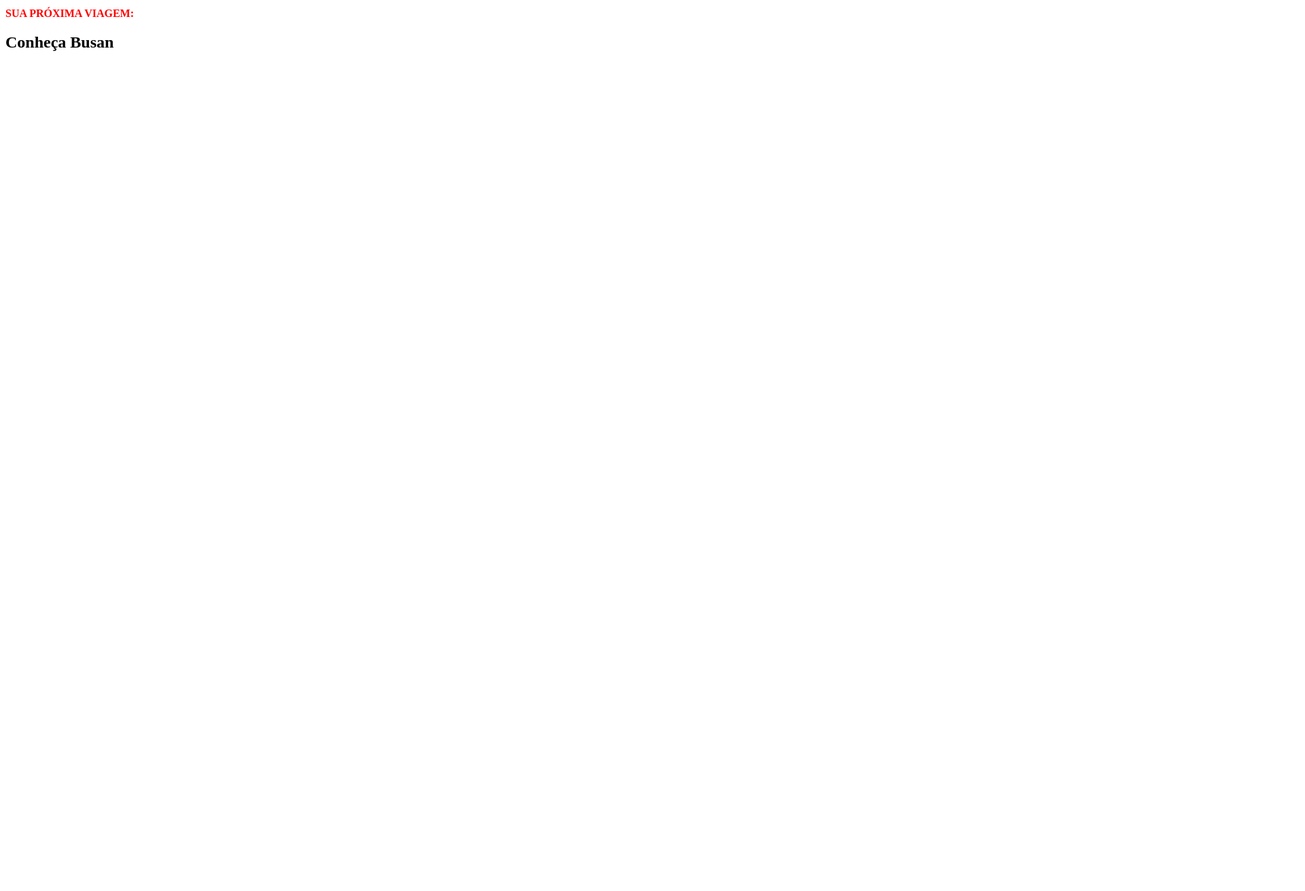
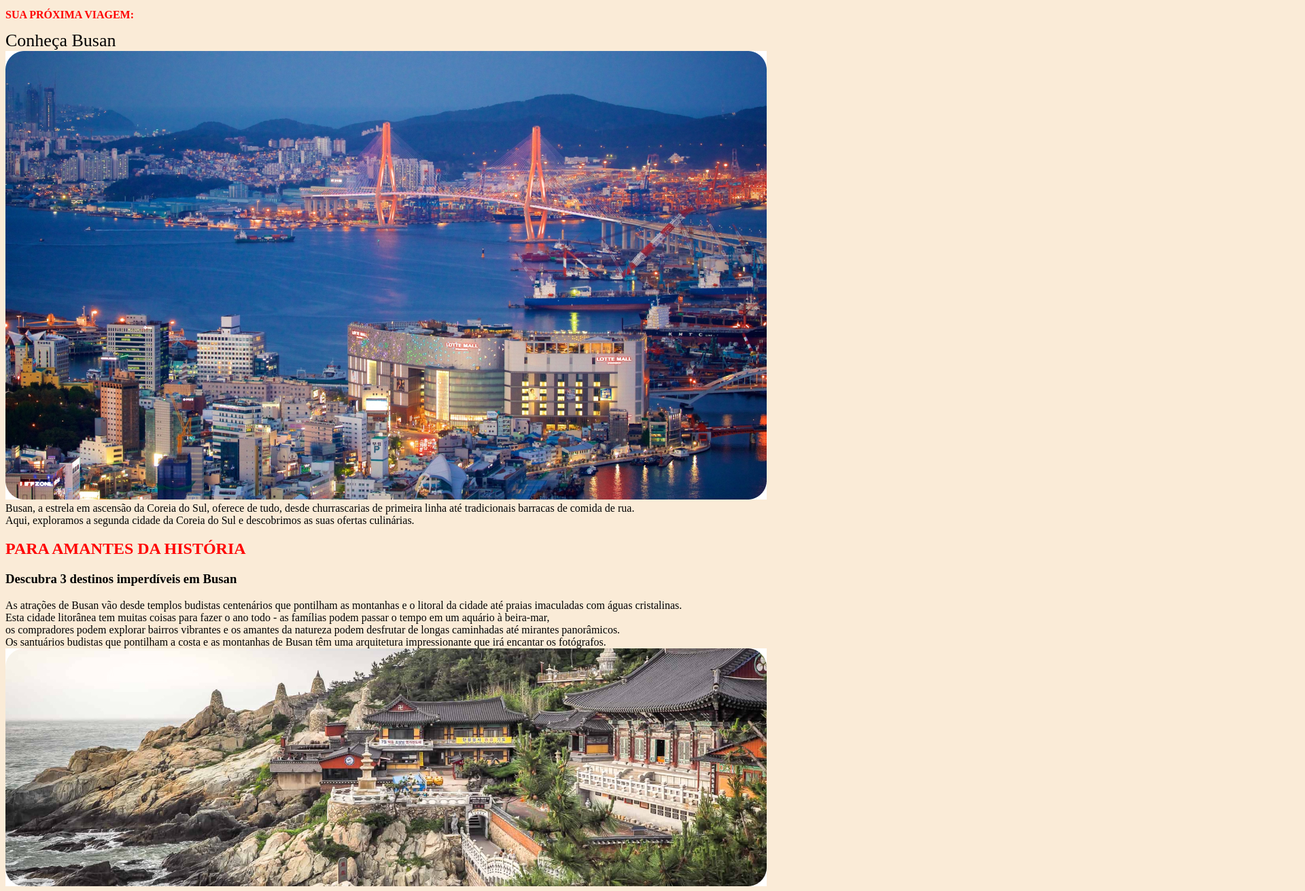
Before and after one commit to JoaoSantos93/desafio01, a plain HTML site: page index.html in a window 1280 px wide. Shown: the top 1311 px of the page at 68% size, 1920 px wide, since content can reach past the window. Drawn offline with Linux system fonts and the light colour scheme.

Commit message:
tree-commit

```diff
--- a/index.html
+++ b/index.html
@@ -13,15 +13,32 @@
 </head>
 <body>
 
-  <section id="about"></section>
+  <section id="about">
   <h1>SUA PRÓXIMA VIAGEM:</h1>
-  <h2>Conheça Busan</h2>
+  <a>Conheça Busan</a>
 
   <div id="page">
     <img src="/Assents/image.jpg" alt="Imagem 01 Local Turistico">
     <main>
 
-      <h3>Busan, a estrela em ascensão da Coreia do Sul, oferece de tudo, desde churrascarias de primeira linha até tradicionais barracas de comida de rua.<br> Aqui, exploramos a segunda cidade da Coreia do Sul e descobrimos as suas ofertas culinárias.</h3>
+
+      <a2>Busan, a estrela em ascensão da Coreia do Sul, oferece de tudo, desde churrascarias de primeira linha até tradicionais barracas de comida de rua.<br> Aqui, exploramos a segunda cidade da Coreia do Sul e descobrimos as suas ofertas culinárias.</a2>
+    </section>
+
+      <section id="page2">
+      <h2>PARA AMANTES DA HISTÓRIA</h2>
+      <h3>Descubra 3 destinos imperdíveis em Busan</h3>
+
+      <a4>
+        As atrações de Busan vão desde templos budistas centenários que pontilham as montanhas e o litoral da cidade até praias imaculadas com águas cristalinas.<br> Esta cidade litorânea tem muitas coisas para fazer o ano todo - as famílias podem passar o tempo em um aquário à beira-mar, <br>os compradores podem explorar bairros vibrantes e os amantes da natureza podem desfrutar de longas caminhadas até mirantes panorâmicos.<br>
+        Os santuários budistas que pontilham a costa e as montanhas de Busan têm uma arquitetura impressionante que irá encantar os fotógrafos.
+      </a4>
+
+      <br>
+
+      <img src="/Assents/image2.jpg" alt="Templo Haedong Yonggungsa">
+    </section>
+
 
 </body>
 </html>
--- a/style.css
+++ b/style.css
@@ -1,9 +1,24 @@
- h1 {
+:root{
+  background-color: antiquewhite;
+}
+h1 {
   font-size: 16px;
   color: red;
  }
 
- img {
-  margin: 100%
-;
+ a {
+  font-size: 26px;
  }
+
+ a2 {
+  font: 16px;
+  text-align: center;
+ }
+
+ page {
+  text-align: center;
+ }
+
+ h2 {
+  color: red;
+ }
```
Also changed, not shown: Assents/image2.jpg (added).
